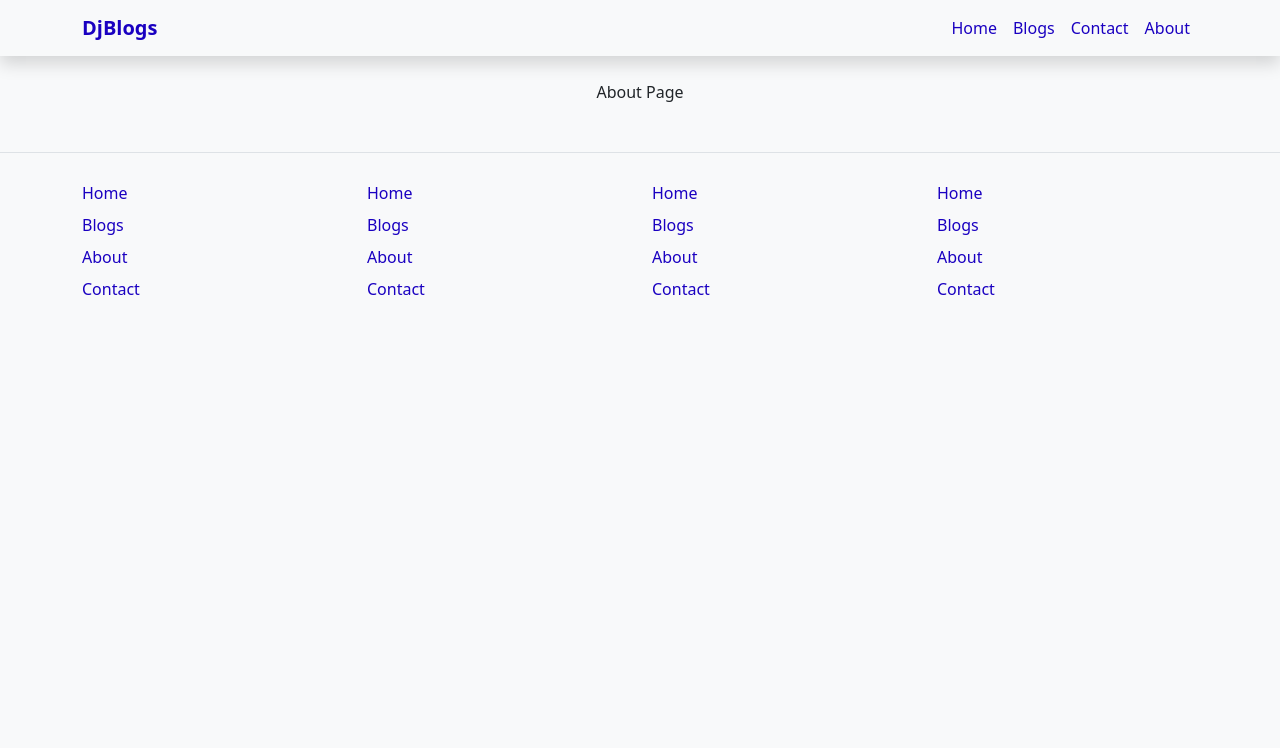
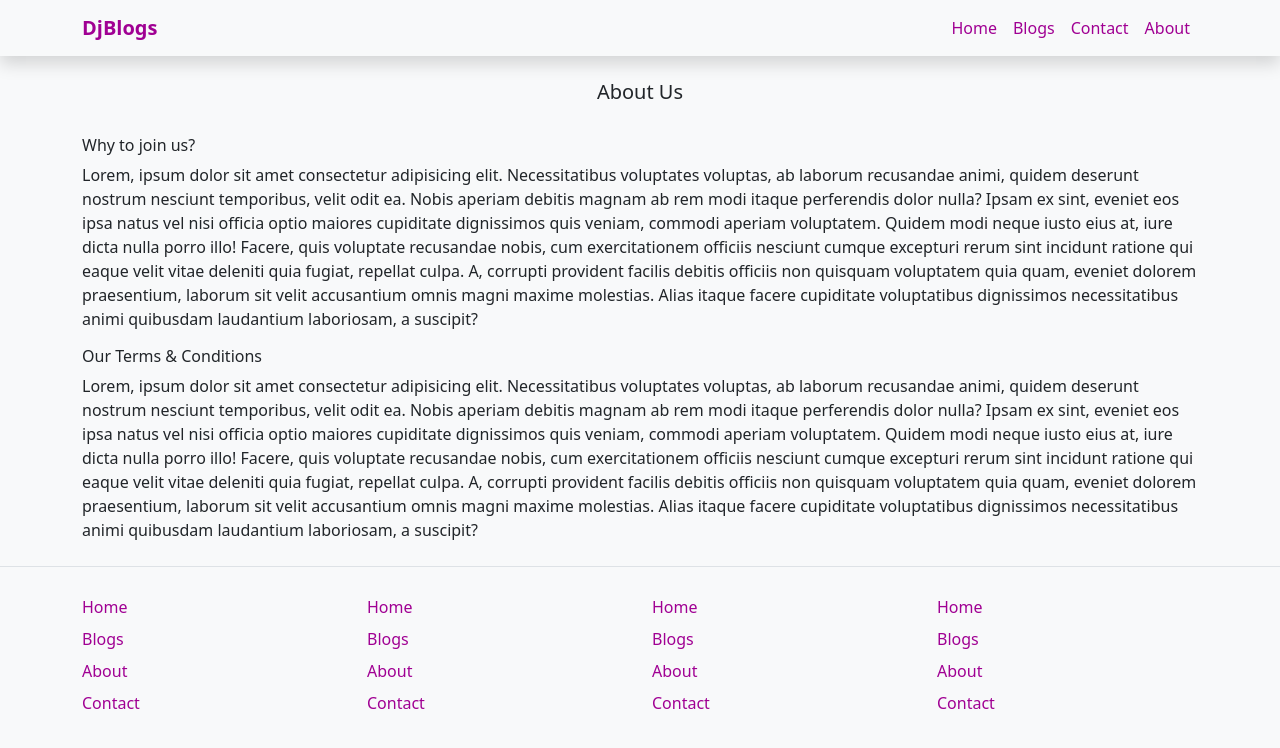
Before and after one commit to panditprogrammer/Django, a Django app: page /about/ in a window 1280 px wide. Shown: the top 748 px of the page. Run offline with Django 4.2, Linux system fonts and the light colour scheme.

Commit message:
complete django course finished

```diff
--- a/static/css/style.css
+++ b/static/css/style.css
@@ -8,7 +8,7 @@
 :root {
     /* --colorWhite: #ffffff; bs-white */
     --colorWhite: #000000;
-    --colorPrimary: #1a00c1;
+    --colorPrimary: #a00093;
 }
 
 body {
--- a/templates/about.html
+++ b/templates/about.html
@@ -2,6 +2,17 @@
 
 {% block mainContent %}
   <div class="container">
-    <div class="text-center py-4">About Page</div>
+    <div class="text-center py-4">
+      <h1 class="h5">About Us</h1>
+    </div>
+    <h1 class="h6">Why to join us?</h1>
+    <p class="">
+      Lorem, ipsum dolor sit amet consectetur adipisicing elit. Necessitatibus voluptates voluptas, ab laborum recusandae animi, quidem deserunt nostrum nesciunt temporibus, velit odit ea. Nobis aperiam debitis magnam ab rem modi itaque perferendis dolor nulla? Ipsam ex sint, eveniet eos ipsa natus vel nisi officia optio maiores cupiditate dignissimos quis veniam, commodi aperiam voluptatem. Quidem modi neque iusto eius at, iure dicta nulla porro illo! Facere, quis voluptate recusandae nobis, cum exercitationem officiis nesciunt cumque excepturi rerum sint incidunt ratione qui eaque velit vitae deleniti quia fugiat, repellat culpa. A, corrupti provident facilis debitis officiis non quisquam voluptatem quia quam, eveniet dolorem praesentium, laborum sit velit accusantium omnis magni maxime molestias. Alias itaque facere cupiditate voluptatibus dignissimos necessitatibus animi quibusdam laudantium laboriosam, a suscipit?
+    </p>
+    <h1 class="h6">Our Terms &amp; Conditions </h1>
+    <p class="">
+      Lorem, ipsum dolor sit amet consectetur adipisicing elit. Necessitatibus voluptates voluptas, ab laborum recusandae animi, quidem deserunt nostrum nesciunt temporibus, velit odit ea. Nobis aperiam debitis magnam ab rem modi itaque perferendis dolor nulla? Ipsam ex sint, eveniet eos ipsa natus vel nisi officia optio maiores cupiditate dignissimos quis veniam, commodi aperiam voluptatem. Quidem modi neque iusto eius at, iure dicta nulla porro illo! Facere, quis voluptate recusandae nobis, cum exercitationem officiis nesciunt cumque excepturi rerum sint incidunt ratione qui eaque velit vitae deleniti quia fugiat, repellat culpa. A, corrupti provident facilis debitis officiis non quisquam voluptatem quia quam, eveniet dolorem praesentium, laborum sit velit accusantium omnis magni maxime molestias. Alias itaque facere cupiditate voluptatibus dignissimos necessitatibus animi quibusdam laudantium laboriosam, a suscipit?
+    </p>
+
   </div>
 {% endblock %}
--- a/templates/footer.html
+++ b/templates/footer.html
@@ -4,34 +4,34 @@
         <div class="row">
             <div class="col-lg-3 col-md-3 col-sm-6">
                     <ul class="list-group my-4">
-                        <a href="#" class="list-item nav-link py-1">Home</a>
-                        <a href="#" class="list-item nav-link py-1">Blogs</a>
-                        <a href="#" class="list-item nav-link py-1">About</a>
-                        <a href="#" class="list-item nav-link py-1">Contact</a>
+                        <a href="/" class="list-item nav-link py-1">Home</a>
+                        <a href="/blogs" class="list-item nav-link py-1">Blogs</a>
+                        <a href="/about" class="list-item nav-link py-1">About</a>
+                        <a href="/contact" class="list-item nav-link py-1">Contact</a>
                     </ul>
             </div>
             <div class="col-lg-3 col-md-3 col-sm-6">
                     <ul class="list-group my-4">
-                        <a href="#" class="list-item nav-link py-1">Home</a>
-                        <a href="#" class="list-item nav-link py-1">Blogs</a>
-                        <a href="#" class="list-item nav-link py-1">About</a>
-                        <a href="#" class="list-item nav-link py-1">Contact</a>
+                        <a href="/" class="list-item nav-link py-1">Home</a>
+                        <a href="/blogs" class="list-item nav-link py-1">Blogs</a>
+                        <a href="/about" class="list-item nav-link py-1">About</a>
+                        <a href="/contact" class="list-item nav-link py-1">Contact</a>
                     </ul>
             </div>
             <div class="col-lg-3 col-md-3 col-sm-6">
                     <ul class="list-group my-4">
-                        <a href="#" class="list-item nav-link py-1">Home</a>
-                        <a href="#" class="list-item nav-link py-1">Blogs</a>
-                        <a href="#" class="list-item nav-link py-1">About</a>
-                        <a href="#" class="list-item nav-link py-1">Contact</a>
+                        <a href="/" class="list-item nav-link py-1">Home</a>
+                        <a href="/blogs" class="list-item nav-link py-1">Blogs</a>
+                        <a href="/about" class="list-item nav-link py-1">About</a>
+                        <a href="/contact" class="list-item nav-link py-1">Contact</a>
                     </ul>
             </div>
             <div class="col-lg-3 col-md-3 col-sm-6">
                     <ul class="list-group my-4">
-                        <a href="#" class="list-item nav-link py-1">Home</a>
-                        <a href="#" class="list-item nav-link py-1">Blogs</a>
-                        <a href="#" class="list-item nav-link py-1">About</a>
-                        <a href="#" class="list-item nav-link py-1">Contact</a>
+                        <a href="/" class="list-item nav-link py-1">Home</a>
+                        <a href="/blogs" class="list-item nav-link py-1">Blogs</a>
+                        <a href="/about" class="list-item nav-link py-1">About</a>
+                        <a href="/contact" class="list-item nav-link py-1">Contact</a>
                     </ul>
             </div>
         </div>
```
Also changed, not shown: templates/index.html (+10 -0 lines).
